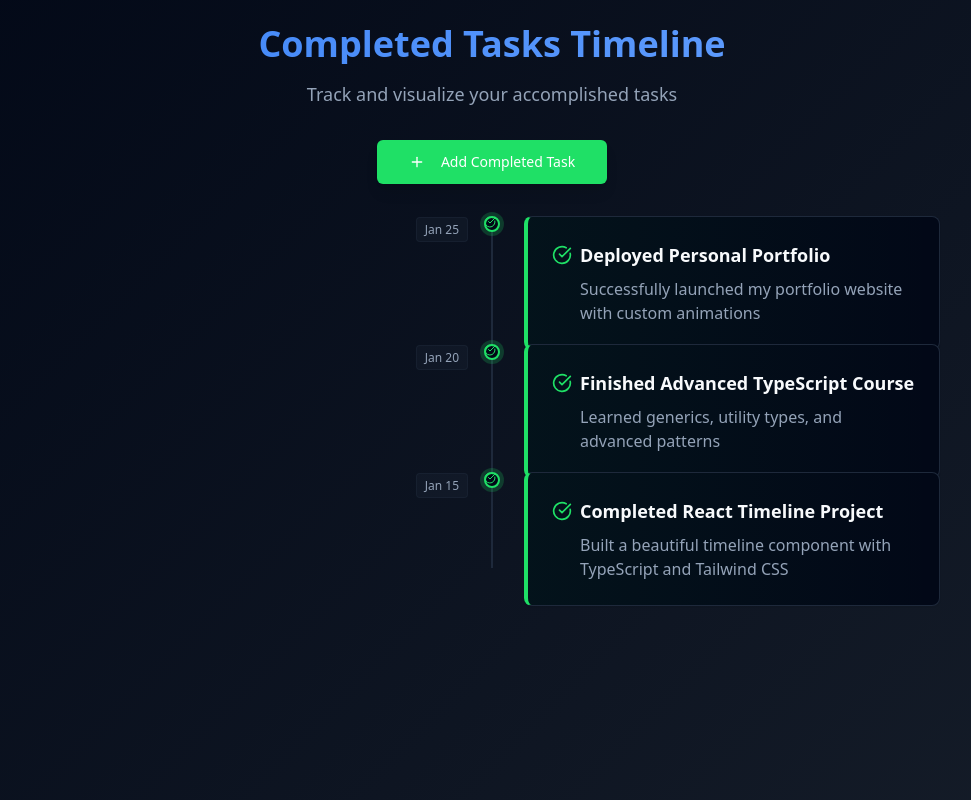
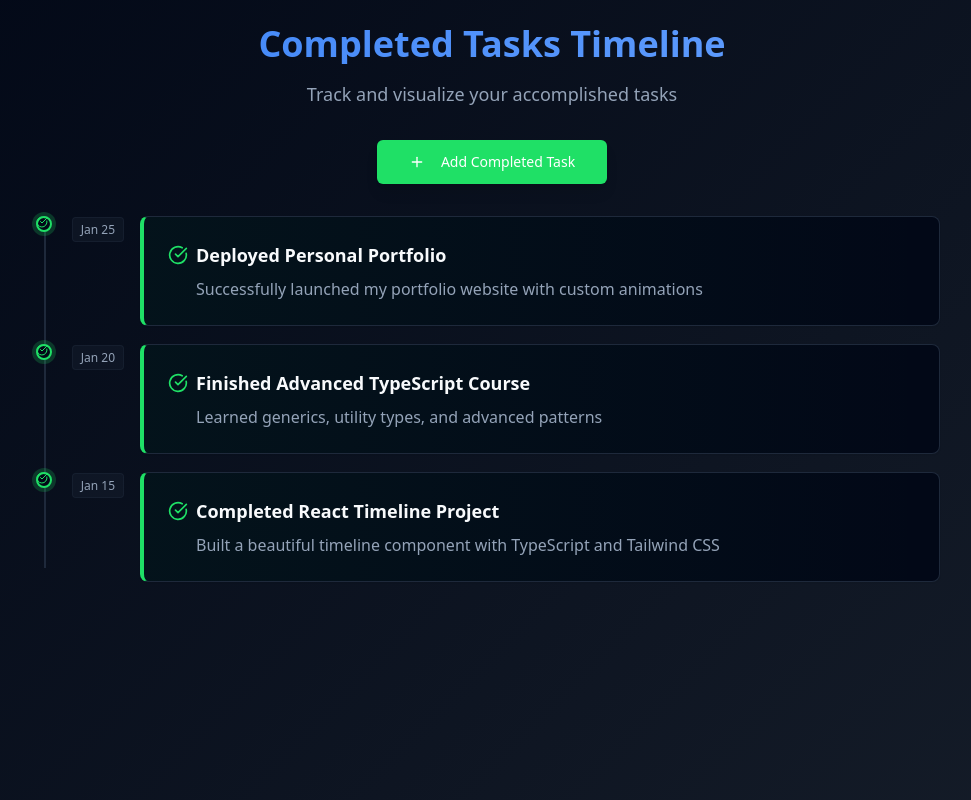
Before and after one commit to figadore/completed-task-timeline, a React (Vite) app: page / in a window 1280 px wide. Shown: the whole page, without its empty margins (148-1119 px from the left). Built offline with nearby package versions, Linux system fonts and the light colour scheme; the HTML template or start-up script is replaced by a standard one.

Commit message:
Refine column sizing

```diff
--- a/src/components/Timeline.tsx
+++ b/src/components/Timeline.tsx
@@ -145,19 +145,19 @@ export function Timeline() {
       {/* Timeline */}
       <div className="relative max-w-4xl mx-auto">
         {/* Timeline Line */}
-        <div className="absolute left-1/2 transform -translate-x-px top-0 bottom-0 w-0.5 bg-border"></div>
+        <div className="absolute left-22 top-0 bottom-0 w-0.5 bg-border"></div>
 
         {/* Timeline Items */}
         <div className="space-y-8">
           {sortedItems.map((item, index) => (
             <div key={item.id} className="relative animate-slide-in-up" style={{ animationDelay: `${index * 100}ms` }}>
               {/* Timeline Dot */}
-              <div className="absolute left-1/2 transform -translate-x-1/2 w-4 h-4 rounded-full border-2 border-success bg-background z-10 shadow-[0_0_0_4px_hsl(var(--success)/0.2)]">
+              <div className="absolute left-22 transform -translate-x-1/2 w-4 h-4 rounded-full border-2 border-success bg-background z-10 shadow-[0_0_0_4px_hsl(var(--success)/0.2)]">
                 <CheckCircle className="w-3 h-3 text-success absolute -top-0.5 -left-0.5" />
               </div>
 
-              {/* Date on Left */}
-              <div className="absolute left-0 right-1/2 pr-6 text-right">
+              {/* Date on Left - Minimal width */}
+              <div className="absolute left-0 w-20 text-right">
                 <div className="inline-block bg-muted/30 border border-border/50 rounded px-2 py-1">
                   <p className="text-xs font-medium text-muted-foreground leading-tight">
                     {item.date.toLocaleDateString('en-US', {
@@ -168,8 +168,8 @@ export function Timeline() {
                 </div>
               </div>
 
-              {/* Task Card on Right */}
-              <div className="absolute left-1/2 right-0 pl-8">
+              {/* Task Card on Right - Takes most space */}
+              <div className="absolute left-24 right-0">
                 <Card className="p-6 transition-all duration-300 hover:shadow-lg border-l-4 border-l-success bg-gradient-to-r from-success/5 to-transparent hover:from-success/10">
                   <div className="space-y-2">
                     <div className="flex items-center gap-2">
```
